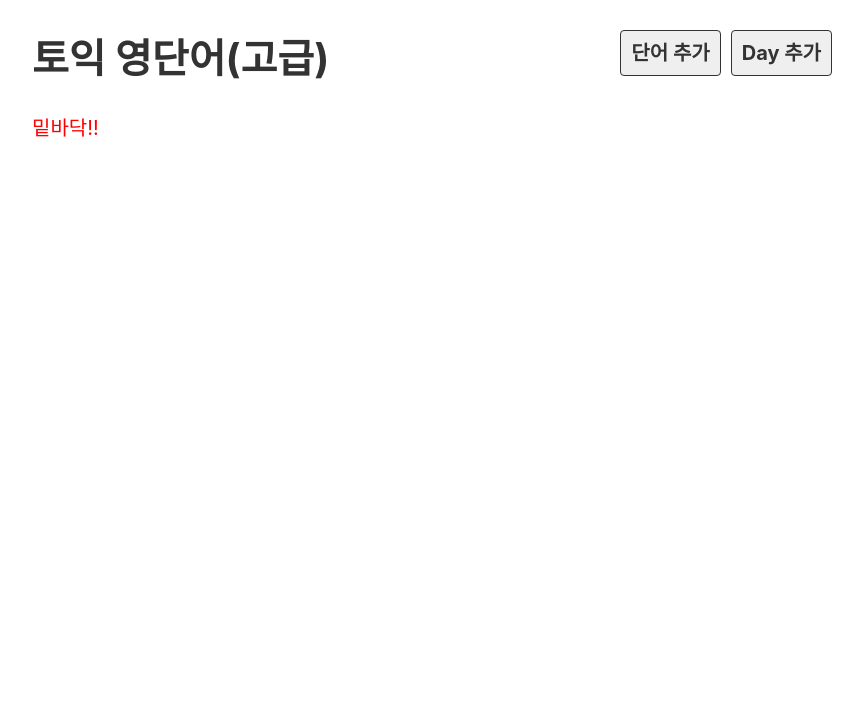
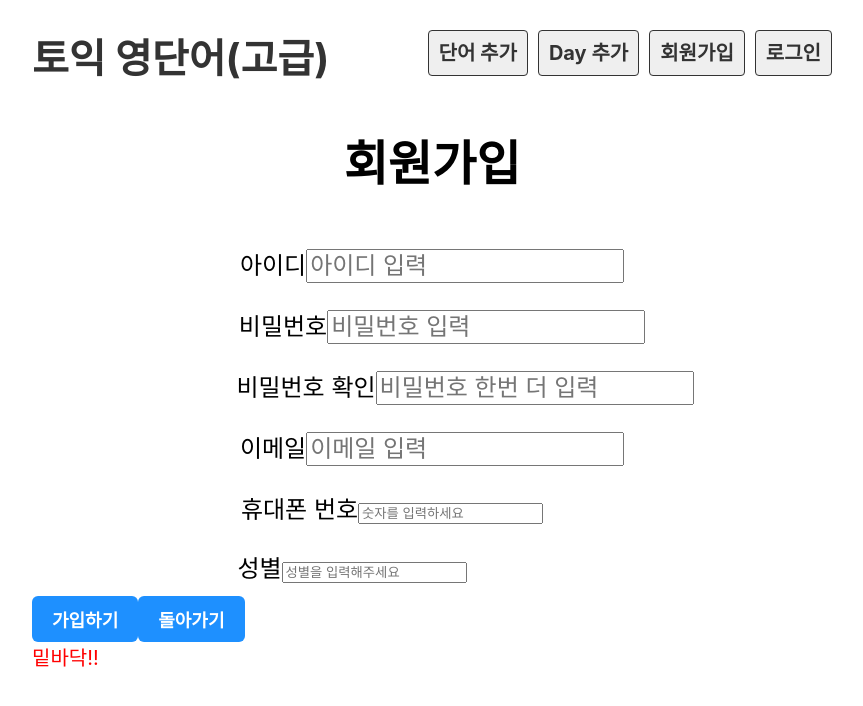
Before and after one commit to kyoungholee/React-voca-Project, a React (Create React App) app: page /sign_up in a window 1280 px wide. Shown: the top 706 px of the page, without its empty margins (208-1071 px from the left). Built offline with nearby package versions, Linux system fonts and the light colour scheme.

Commit message:
회원가입 로직 개발  진행 중

```diff
--- a/src/App.js
+++ b/src/App.js
@@ -8,6 +8,8 @@ import {BrowserRouter, Route, Routes} from 'react-router-dom';
 import EmptyPage from './component/EmptyPage';
 import CreateWord from './component/CreateWord';
 import CreateDay from './component/CreateDay';
+import Sign from './component/Sign';
+import Login from './component/Login';
 
 
 function App() {
@@ -39,6 +41,12 @@ function App() {
         <Route path='/create_day' element = {<CreateDay />}>
         </Route>
 
+        <Route path='/sign_up' element = {<Sign />}>
+        </Route>
+
+        <Route path='/login' element = {<Login />}>
+        </Route>
+
         <Route element = {<EmptyPage />}>
         </Route>
 
--- /dev/null
+++ b/src/Sign.module.css
@@ -0,0 +1,52 @@
+.Sign_start {
+    font-size: 32px;
+    text-align: center;
+}
+.ID_start{
+    text-align: center;
+    font-size: 24px;
+    padding: 12px;
+}
+.ID_input{
+    font-size: 24px;
+}
+.PW_start{
+    padding: 12px;
+    margin-left: 20px;
+    text-align: center;
+    font-size: 24px;
+}
+.PW2_start {
+    padding: 12px;
+    margin-left: 66px;
+    text-align: center;
+    font-size: 24px;
+}
+.PW_input{
+    font-size: 24px;
+}
+.PW2_input {
+    font-size: 24px;
+}
+.EM_start {
+    text-align: center;
+    padding: 12px;
+    font-size: 24px;
+}
+.EM_input{
+
+    font-size: 24px;
+}
+.PN_start{
+    text-align: center;
+    padding: 12px;
+    font-size: 24px;
+    margin-right: 80px;
+
+}
+.Sex_start{
+    text-align: center;
+    padding: 12px;
+    margin-right: 160px;
+    font-size: 24px;
+}
--- a/src/component/Header.jsx
+++ b/src/component/Header.jsx
@@ -14,6 +14,12 @@ export default function Header() {
             <Link to ="/create_day" className='link'>
                 Day 추가
             </Link>
+            <Link to ="/sign_up" className='link'>
+                회원가입
+            </Link>
+            <Link to ="/login" className='link'>
+                로그인
+            </Link>
 
         </div>
     </div>
--- /dev/null
+++ b/src/component/Login.jsx
@@ -0,0 +1,7 @@
+import React from 'react'
+
+export default function Login() {
+  return (
+    <div>Login</div>
+  )
+}
--- /dev/null
+++ b/src/component/Sign.jsx
@@ -0,0 +1,66 @@
+import React from 'react'
+import style from '../Sign.module.css';
+
+export default function Sign() {
+
+    const onSubmit = (e) => {
+        e.preventDefault();
+    }
+
+  return (
+    <>
+    <div className={`${style.Sign_start}`}>
+    <h2>회원가입</h2>
+    </div>
+
+    <form onSubmit = {onSubmit}>
+        <div className={`${style.ID_start}`}>
+            <label>
+                아이디
+            </label>
+            <input className={`${style.ID_input}`} type="text" placeholder='아이디 입력 ' />
+        </div>
+
+
+        <div className={`${style.PW_start}`}>
+            <label>
+                비밀번호
+            </label>
+            <input className={`${style.PW_input}`} type="text" placeholder='비밀번호 입력' />
+        </div>
+        <div className={`${style.PW2_start}`}>
+            <label>
+                비밀번호 확인
+            </label>
+            <input className={`${style.PW2_input}`} type="text" placeholder='비밀번호 한번 더 입력' />
+        </div>
+
+        <div className={`${style.EM_start}`}>
+            <label>
+                이메일
+            </label>
+            <input className={`${style.EM_input}`} type="text" placeholder='이메일 입력' />
+
+        </div>
+
+        <div className={`${style.PN_start}`}>
+            <label>
+                휴대폰 번호
+            </label>
+            <input className={`${style.PN_input}`} type="text" placeholder='숫자를 입력하세요' />
+        </div>
+
+        <div className={`${style.Sex_start}`}>
+            <label >
+                성별
+            </label>
+            <input type="text" placeholder='성별을 입력해주세요' />
+        </div>
+
+        <button>가입하기</button>
+        <button>돌아가기</button>
+
+        </form>
+        </>
+  )
+}
--- a/src/index.css
+++ b/src/index.css
@@ -130,7 +130,3 @@ button {
   height: 40px;
   font-size: 20px;
 }
-.btn_delDay{
-
-
-}
```
Also changed, not shown: src/db/data.json (+12 -0 lines).
